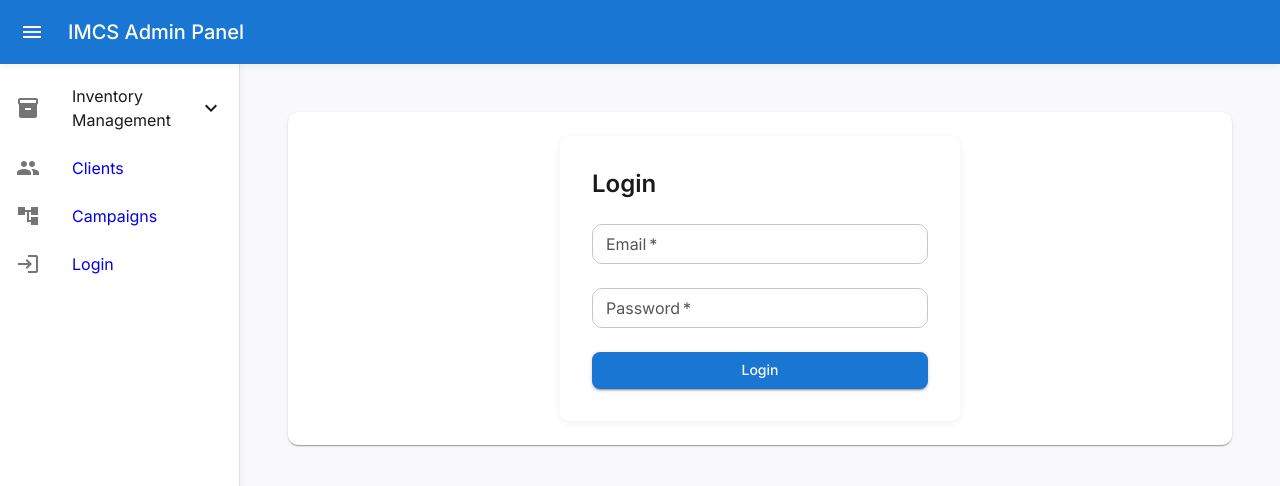
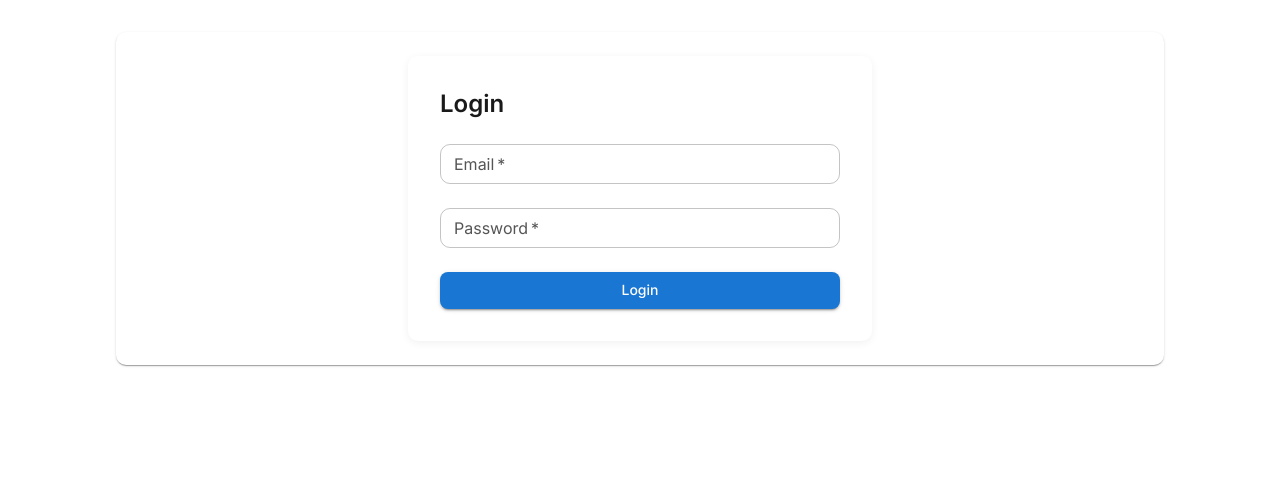
Before and after one commit to erubenz/imcs, a React (Create React App) app: page /login in a window 1280 px wide. Shown: the top 486 px of the page. Built offline with nearby package versions, Linux system fonts and the light colour scheme; no server answers.

Commit message:
refactor routing for login

```diff
--- a/src/App.js
+++ b/src/App.js
@@ -18,6 +18,7 @@ import NotFound from "./NotFound";
 function App() {
   return (
     <Routes>
+      <Route path="/login" element={<Login />} />
       <Route path="/" element={<Layout />}>
         <Route index element={<Navigate to="/campaigns" />} />
 
@@ -37,7 +38,6 @@ function App() {
         <Route path="inventory/users" element={<Users />} />
         <Route path="clients" element={<Clients />} />
         <Route path="clients/:id/edit" element={<ClientEdit />} />
-    <Route path="login" element={<Login />} />
       </Route>
       <Route path="*" element={<NotFound />} />
     </Routes>
--- a/src/Login.js
+++ b/src/Login.js
@@ -1,7 +1,7 @@
 // Refactored Login.js
 import React, { useState } from "react";
 import { useAuth } from "./context/AuthContext";
-import { useNavigate } from "react-router-dom";
+import { useNavigate, Navigate } from "react-router-dom";
 import {
   Box,
   Button,
@@ -17,14 +17,18 @@ export default function Login() {
   const [password, setPassword] = useState("");
   const [error, setError] = useState("");
   const navigate = useNavigate();
-  const { login } = useAuth();
+  const { login, user } = useAuth();
+
+  if (user) {
+    return <Navigate to="/campaigns" replace />;
+  }
 
   const handleSubmit = async (e) => {
     e.preventDefault();
     setError("");
     try {
       await login(email, password);
-      navigate("/");
+      navigate("/campaigns");
     } catch (err) {
       setError("Login failed. Please check your credentials.");
     }
```
Lines whose indentation alone changed are shown as unchanged.
